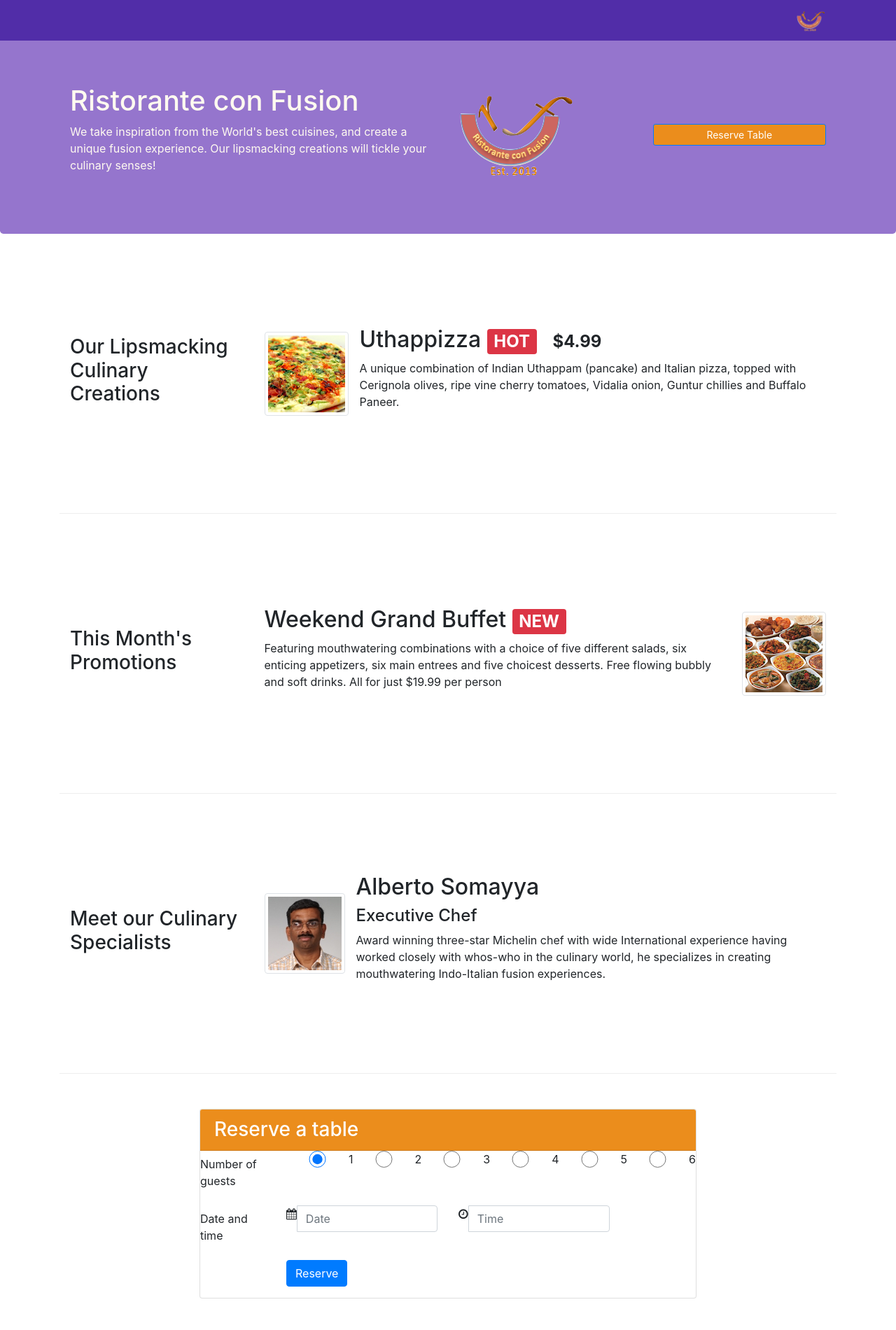
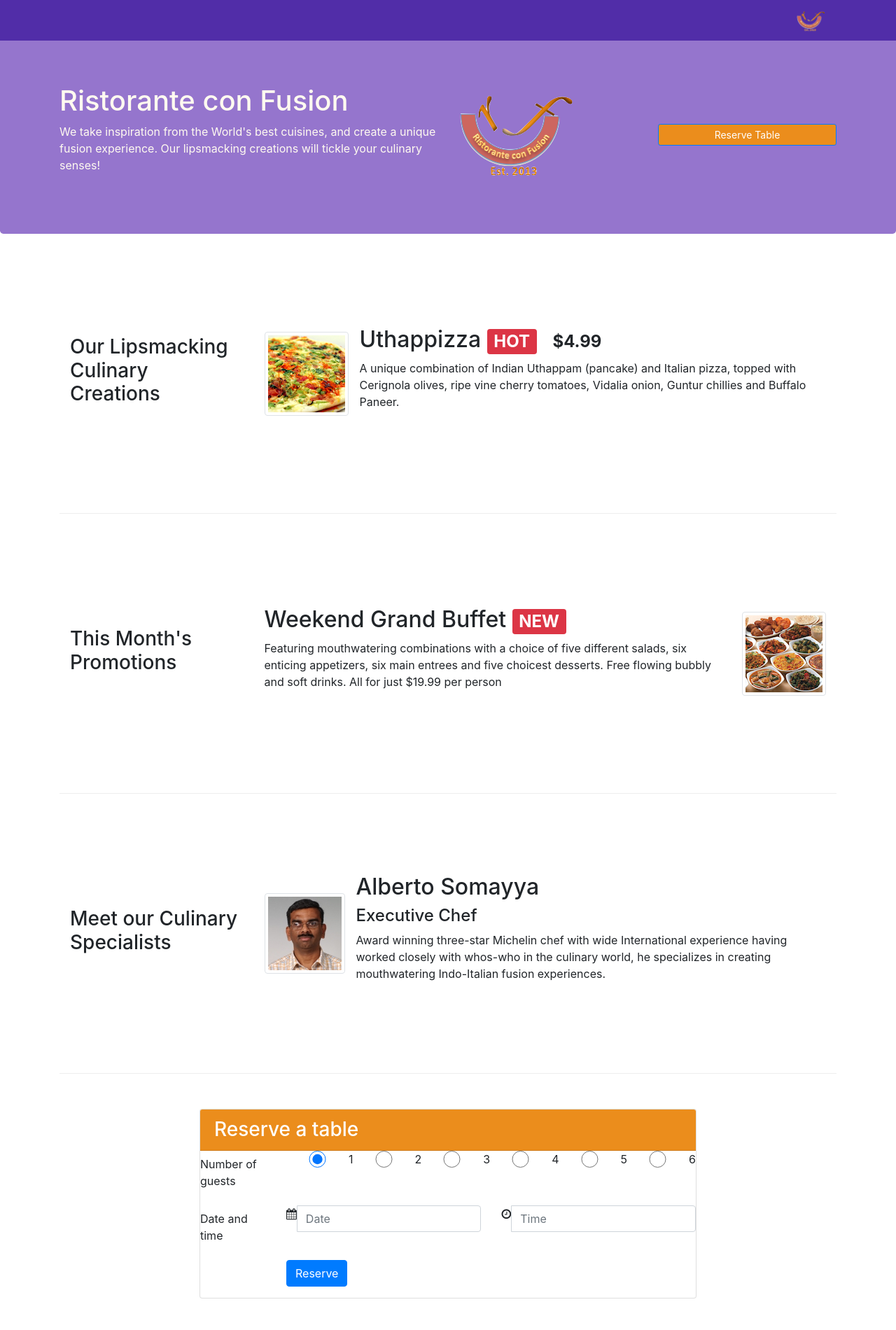
Before and after one commit to OverlordLaladon/Bootstrap-4-intro, a website: page index.html in a window 1280 px wide. Shown: the top 1900 px of the page at 70% size. Drawn offline with nearby package versions, Linux system fonts and the light colour scheme.

Commit message:
assignment 2 fixed

```diff
--- a/index.html
+++ b/index.html
@@ -50,16 +50,16 @@
 
     <header class="jumbotron">
         <div class="container">
-            <div class="row row-header">
-                <div class="col-6">
+            <div class="row ro-header">
+                <div class="col-12 col-sm-6">
                     <h1>Ristorante con Fusion</h1>
                     <p>We take inspiration from the World's best cuisines, and create a unique fusion experience. Our lipsmacking
                         creations will tickle your culinary senses!</p>
                 </div>
-                <div class="col-3 align-self-center">
+                <div class="col-12 col-sm-3 align-self-center">
                     <img src="img/logo.png" class="img-fluid">
                 </div>
-                <div class="col-3 align-self-center">
+                <div class="col-12 col-sm-3 align-self-center">
                     <a type="scrollbutton" class="btn bg-orange btn-block btn-sm btn-primary" href="#reserve">
                         Reserve Table
                     </a>
@@ -146,8 +146,8 @@
                                 </div>
                             </div>
                             <div class="form-group row">
-                                <label for="datetime" class="col-md-2 col-form-label">Date and time</label>
-                                <div class="col col-sm-4">
+                                <label for="datetime" class="col-sm-2 col-form-label">Date and time</label>
+                                <div class="col-sm-5">
                                     <div class="input-group">
                                         <div class="input-group-addon">
                                             <i class="fa fa-calendar" aria-hidden="true"></i>
@@ -155,7 +155,7 @@
                                         <input type="text" class="form-control" id="date" name="date" placeholder="Date">
                                     </div>
                                 </div>
-                                <div class="col col-sm-4">
+                                <div class="col-sm-5">
                                     <div class="input-group">
                                         <div class="input-group-addon">
                                             <i class="fa fa-clock-o" aria-hidden="true"></i>
```
